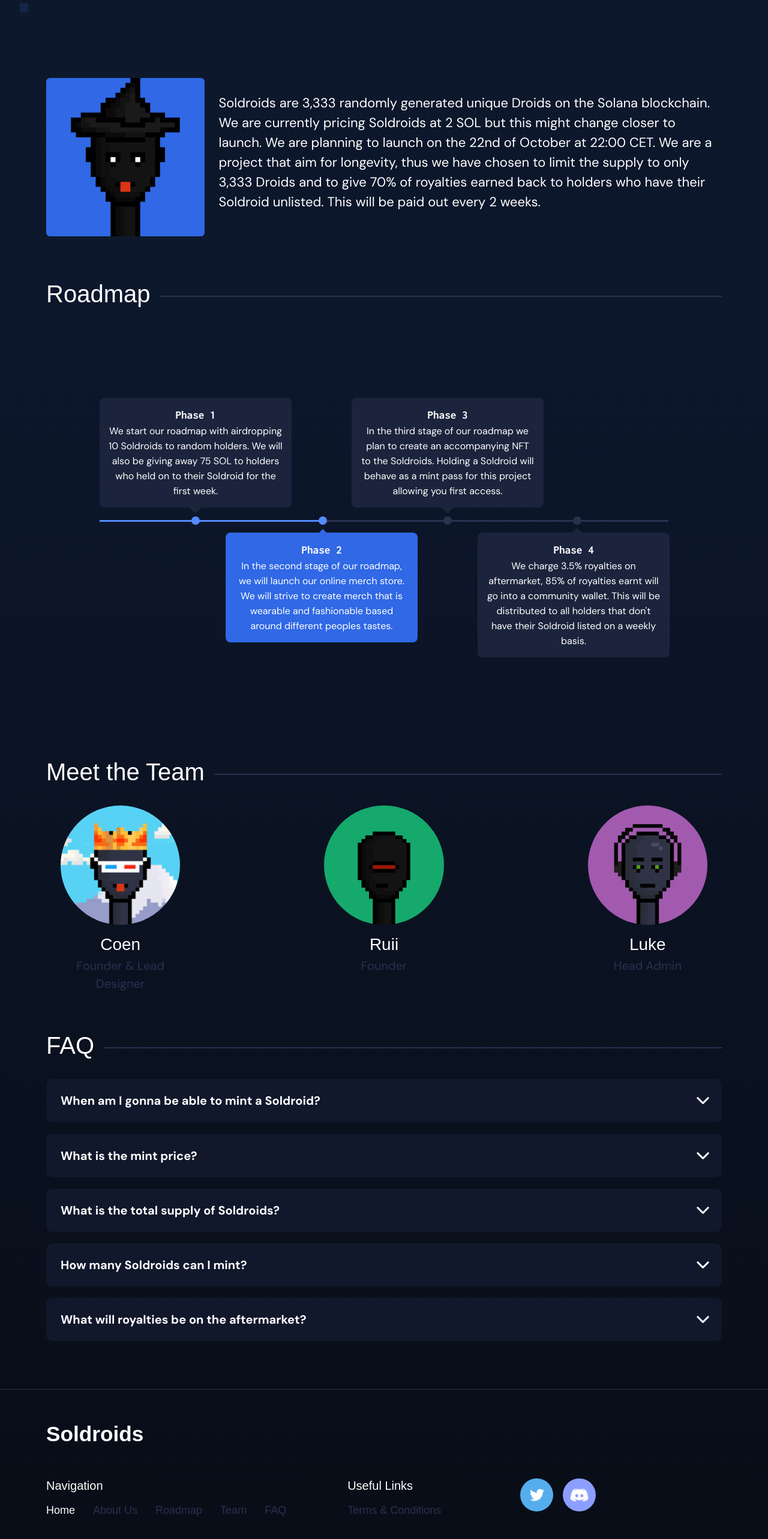
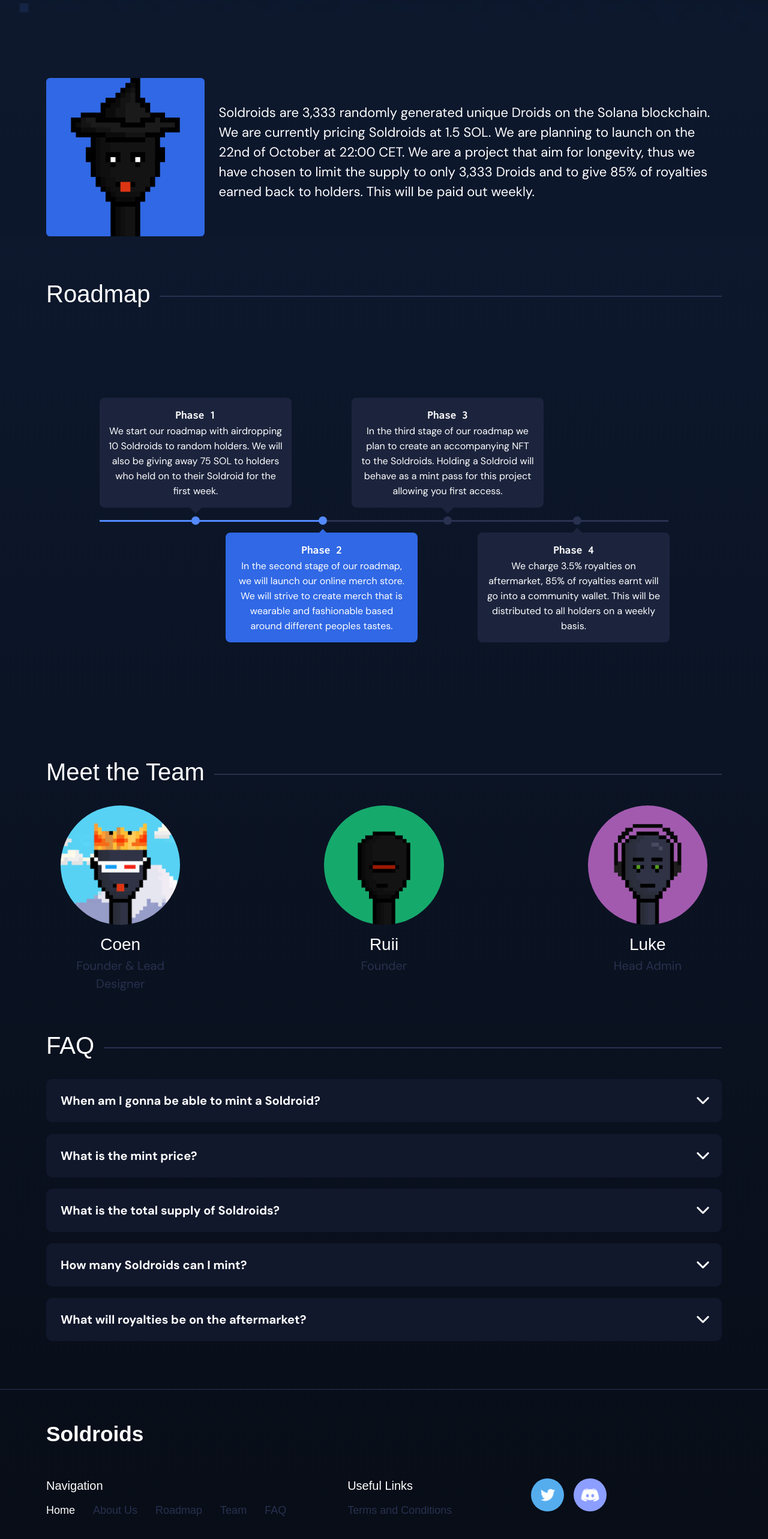
Before and after one commit to sameershaikh55/soldroids, a React (Create React App) app: page / in a window 1280 px wide. Shown: the part 750-3316 px from the top of the page at 60% size. Built offline with nearby package versions, Linux system fonts and the light colour scheme; a web font is replaced by a local one.

Commit message:
chnage made

```diff
--- a/public/index.html
+++ b/public/index.html
@@ -2,7 +2,7 @@
 <html lang="en">
 	<head>
 		<meta charset="utf-8" />
-		<link rel="icon" href="%PUBLIC_URL%/favicon.ico" />
+		<link rel="icon" href="%PUBLIC_URL%/icon.png" />
 		<meta name="viewport" content="width=device-width, initial-scale=1" />
 		<meta name="theme-color" content="#000000" />
 		<meta
--- a/src/components/About.jsx
+++ b/src/components/About.jsx
@@ -15,13 +15,12 @@ const About = () => {
 								<div className="col-12 col-md-7 col-lg-9">
 									<p className="text-white sans f22">
 										Soldroids are 3,333 randomly generated unique Droids on the
-										Solana blockchain. We are currently pricing Soldroids at 2
-										SOL but this might change closer to launch. We are planning
-										to launch on the 22nd of October at 22:00 CET. We are a
-										project that aim for longevity, thus we have chosen to limit
-										the supply to only 3,333 Droids and to give 70% of royalties
-										earned back to holders who have their Soldroid unlisted.
-										This will be paid out every 2 weeks.
+										Solana blockchain. We are currently pricing Soldroids at 1.5
+										SOL. We are planning to launch on the 22nd of October at
+										22:00 CET. We are a project that aim for longevity, thus we
+										have chosen to limit the supply to only 3,333 Droids and to
+										give 85% of royalties earned back to holders. This will be
+										paid out weekly.
 									</p>
 								</div>
 							</div>
--- a/src/components/Footer.jsx
+++ b/src/components/Footer.jsx
@@ -103,26 +103,22 @@ const Footer = () => {
 											<ul className="list-unstyled d-flex align-items-center mb-0">
 												<li className="mb-0">
 													<li className="mb-0">
-														<Link
-															activeClass="activeNav"
-															to="team"
-															smooth={true}
-															duration={600}
-															spy={true}
-															offset={-500}
+														<a
+															target="blank"
+															href="https://medium.com/@luke.parkin16/soldroids-white-paper-5170d47b5096"
 															className="f18"
 														>
-															Terms & Conditions
-														</Link>
+															Terms and Conditions
+														</a>
 													</li>
 												</li>
 											</ul>
 										</div>
 										<div className="mt-5 mt-md-0 d-flex share">
-											<a href="">
+											<a target="blank" href="https://twitter.com/soldroids">
 												<img src={twitter} alt="" className="me-3" />
 											</a>
-											<a href="">
+											<a target="blank" href="https://discord.gg/2saSk48tEK">
 												<img src={discord} alt="" />
 											</a>
 										</div>
--- a/src/components/Roadmap.jsx
+++ b/src/components/Roadmap.jsx
@@ -16,7 +16,7 @@ const Roadmap = () => {
 		},
 		{
 			t: "Phase 4",
-			p: "We charge 3.5% royalties on aftermarket, 85% of royalties earnt will go into a community wallet. This will be distributed to all holders that don't have their Soldroid listed on a weekly basis.",
+			p: "We charge 3.5% royalties on aftermarket, 85% of royalties earnt will go into a community wallet. This will be distributed to all holders on a weekly basis.",
 		},
 	];
 
```
Also changed, not shown: public/icon.png (added).
